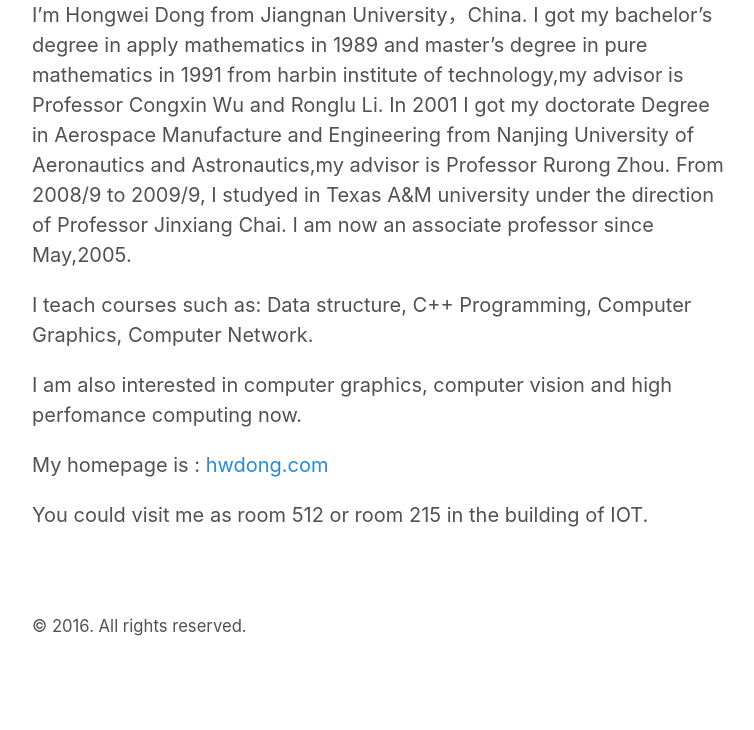
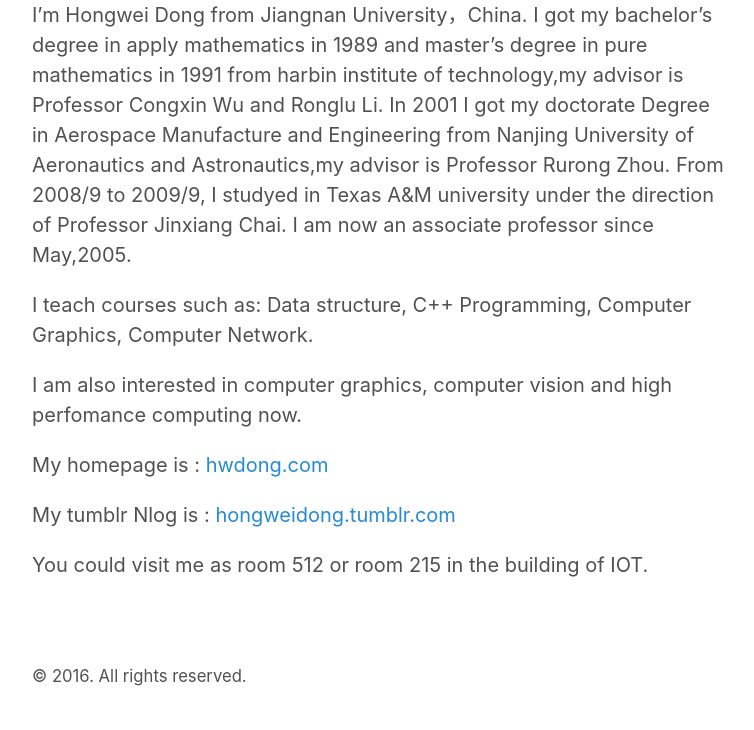
Before and after one commit to hwdong/hwdong-old.github.io, a Jekyll site: the page built from about.md, in a window 1280 px wide. Shown: the part 511-1241 px from the top of the page, without its empty margins (258-1012 px from the left). Built offline with Jekyll 4.4.1, drawn with Linux system fonts in a browser that asks for light colours; Markdown is read by kramdown in place of the engine named in the settings; before the commit the page ends 1191 px from its top, so only the background shows below that.

Commit message:
lanyon2poole

```diff
--- a/about.md
+++ b/about.md
@@ -13,4 +13,6 @@ I am also interested in computer graphics, computer vision and high perfomance c
 
 My homepage is : [hwdong.com](http://hwdong.com)
 
+My tumblr Nlog is : [hongweidong.tumblr.com](http://hongweidong.tumblr.com)
+
 You could visit me as room 512 or room 215 in the building of IOT.
```
